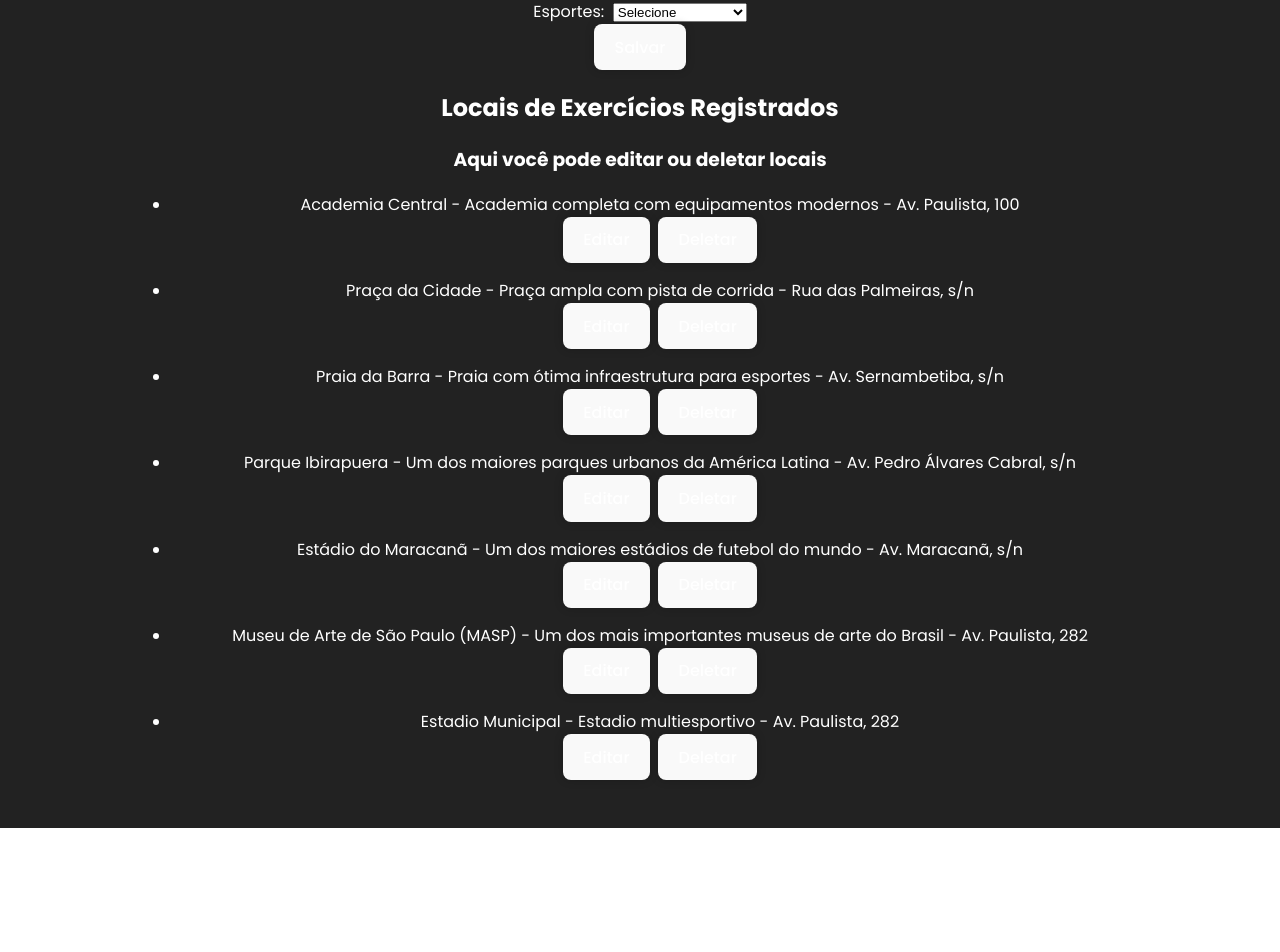
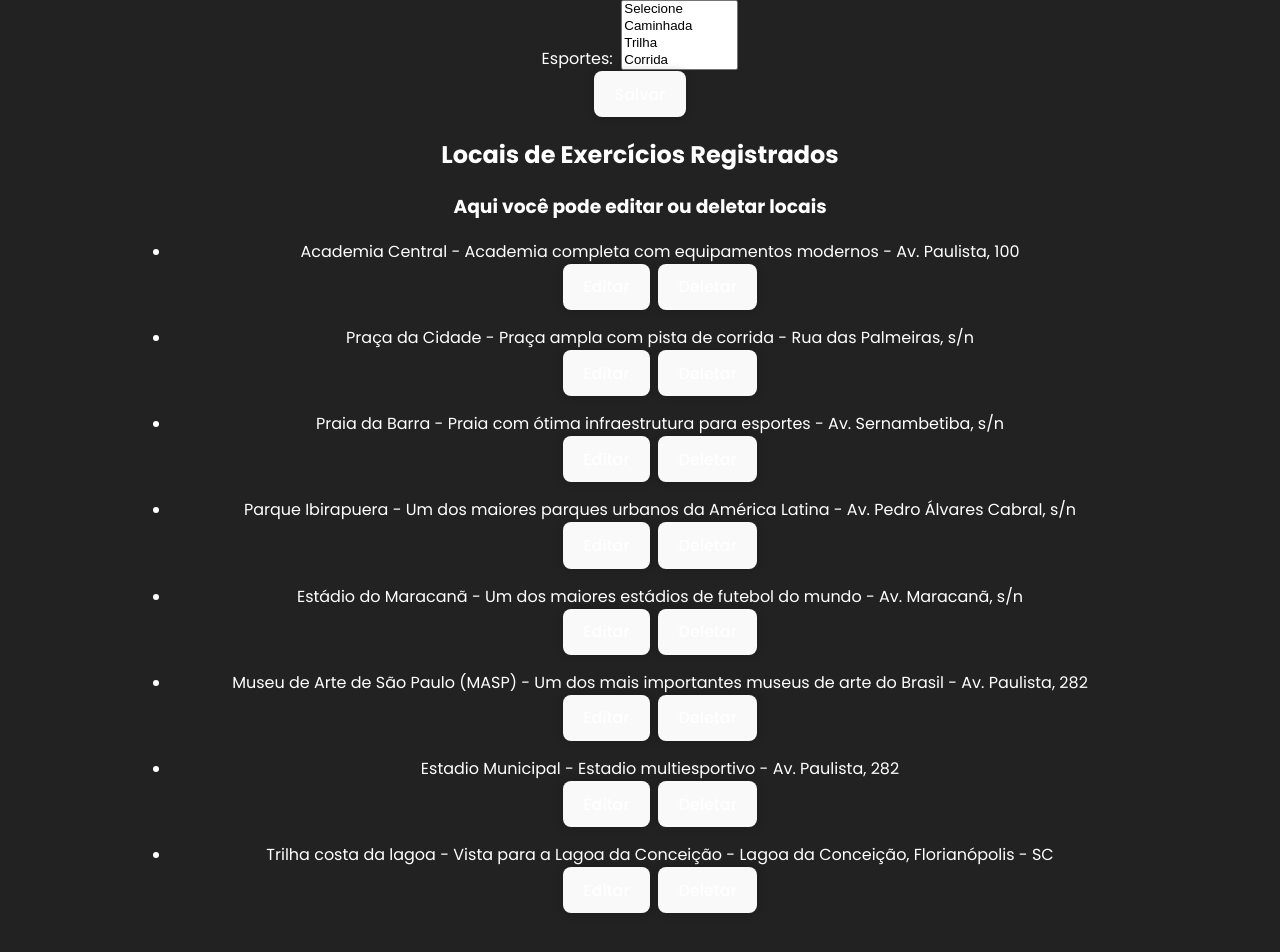
Before and after one commit to juniorpinhodev/Exercita365, a React (Vite) app in the folder Exercita365/: page /local/registration in a window 1280 px wide. Shown: the part 342-1294 px from the top of the page. Before the commit the page ends 1170 px from the top, so only its background shows below. Built offline with nearby package versions, Linux system fonts and the light colour scheme; data requests are answered from the project's data file.

Commit message:
fix: 🐛 atualização após editar

```diff
--- a/Exercita365/data/db.json
+++ b/Exercita365/data/db.json
@@ -208,16 +208,29 @@
       ]
     },
     {
-      "id": "7",
       "nome": "Estadio Municipal",
-      "userId": "6",
       "descricao": "Estadio multiesportivo",
       "localizacao": "Av. Paulista, 282",
+      "esportes": [
+        "futebol americano",
+        "futebol"
+      ],
       "longitude": -46.645,
       "latitude": -23.56,
+      "id": "7"
+    },
+    {
+      "nome": "Trilha costa da lagoa",
+      "descricao": "Vista para a Lagoa da Conceição",
+      "localizacao": "Lagoa da Conceição, Florianópolis - SC",
       "esportes": [
-        "futebol americano"
-      ]
+        "caminhada",
+        "trilha",
+        "corrida"
+      ],
+      "longitude": "-27.5701808",
+      "latitude": "-48.4538164",
+      "id": "0414"
     }
   ]
 }
--- a/Exercita365/src/pages/LocalRegistration.jsx
+++ b/Exercita365/src/pages/LocalRegistration.jsx
@@ -5,10 +5,12 @@ function LocalRegistration() {
   const [nome, setNome] = useState('');
   const [descricao, setDescricao] = useState('');
   const [localizacao, setLocalizacao] = useState('');
-  const [esportes, setEsportes] = useState('');
+  const [esportes, setEsportes] = useState([]);
   const [longitude, setLongitude] = useState('');
   const [latitude, setLatitude] = useState('');
   const [locais, setLocais] = useState([]);
+  const [id, setId] = useState(null);
+
 
   useEffect(() => {
     const fetchLocais = async () => {
@@ -24,6 +26,7 @@ function LocalRegistration() {
     fetchLocais();
   }, []);
 
+
   const handleSubmit = (event) => {
     event.preventDefault();
     const data = {
@@ -35,6 +38,33 @@ function LocalRegistration() {
       latitude,
     };
 
+    if (id) {
+      fetch(`http://localhost:3000/list/${id}`, {
+        method: 'PUT',
+        headers: {
+          'Content-Type': 'application/json',
+        },
+        body: JSON.stringify(data),
+      })
+        .then((response) => response.json())
+        .then((result) => {
+          console.log('Local editado com sucesso:', result);
+
+          setNome('');
+          setDescricao('');
+          setLocalizacao('');
+          setEsportes([]);
+          setLongitude('');
+          setLatitude('');
+          setId(null);
+
+          setLocais(locais.map((local) => (local.id === id ? result : local)));
+          window.location.reload();
+        })
+        .catch((error) => {
+          console.error('Erro ao editar local:', error);
+        });
+    } else {
       fetch('http://localhost:3000/list', {
         method: 'POST',
         headers: {
@@ -54,15 +84,18 @@ function LocalRegistration() {
           setLatitude('');
 
           setLocais([...locais, result]);
+          window.location.reload();
         })
         .catch((error) => {
           console.error('Erro ao enviar dados:', error);
         });
+    }
   };
 
 
+
   const handleEdit = (id) => {
-        // Encontrar o local a ser editado
+
     const localEditar = locais.find((local) => local.id === id);
 
     setNome(localEditar.nome);
@@ -71,10 +104,13 @@ function LocalRegistration() {
     setEsportes(localEditar.esportes);
     setLongitude(localEditar.longitude);
     setLatitude(localEditar.latitude);
+    setId(id);
 
-        // Remover o local da lista
     setLocais(locais.filter((local) => local.id !== id));
+
   };
+
+
 
       const handleDelete = (id) => {
         fetch(`http://localhost:3000/list/${id}`, {
@@ -114,12 +150,12 @@ function LocalRegistration() {
         <br />
         <label>
           Longitude: &nbsp;
-          <input type="text" value={longitude} onChange={(e) => setLongitude(e.target.value)} required />
+          <input type="number" value={longitude} onChange={(e) => setLongitude(e.target.value)} required />
         </label>
         <br />
         <label>
           Latitude: &nbsp;
-          <input type="text" value={latitude} onChange={(e) => setLatitude(e.target.value)} required />
+          <input type="number" value={latitude} onChange={(e) => setLatitude(e.target.value)} required />
         </label>
         <br />
 
@@ -127,8 +163,20 @@ function LocalRegistration() {
           Esportes: &nbsp;
           <select
             value={esportes}
-            onChange={(e) => setEsportes(e.target.value)}
+            onChange={(e) => {
+              const selectedEsportes = [...esportes];
+              const esporte = e.target.value;
+
+              if (selectedEsportes.includes(esporte)) {
+                selectedEsportes.splice(selectedEsportes.indexOf(esporte), 1);
+              } else {
+                selectedEsportes.push(esporte);
+              }
+
+              setEsportes(selectedEsportes);
+            }}
             required
+            multiple
           >
             <option value="">Selecione</option>
             <option value="caminhada">Caminhada</option>
@@ -156,6 +204,8 @@ function LocalRegistration() {
 
         <h2>Locais de Exercícios Registrados</h2>
         <h3>Aqui você pode editar ou deletar locais</h3>
+
+
         <ul>
             {locais.map((local) => (
             <li key={local.id}>
```
Lines whose indentation alone changed are shown as unchanged.
